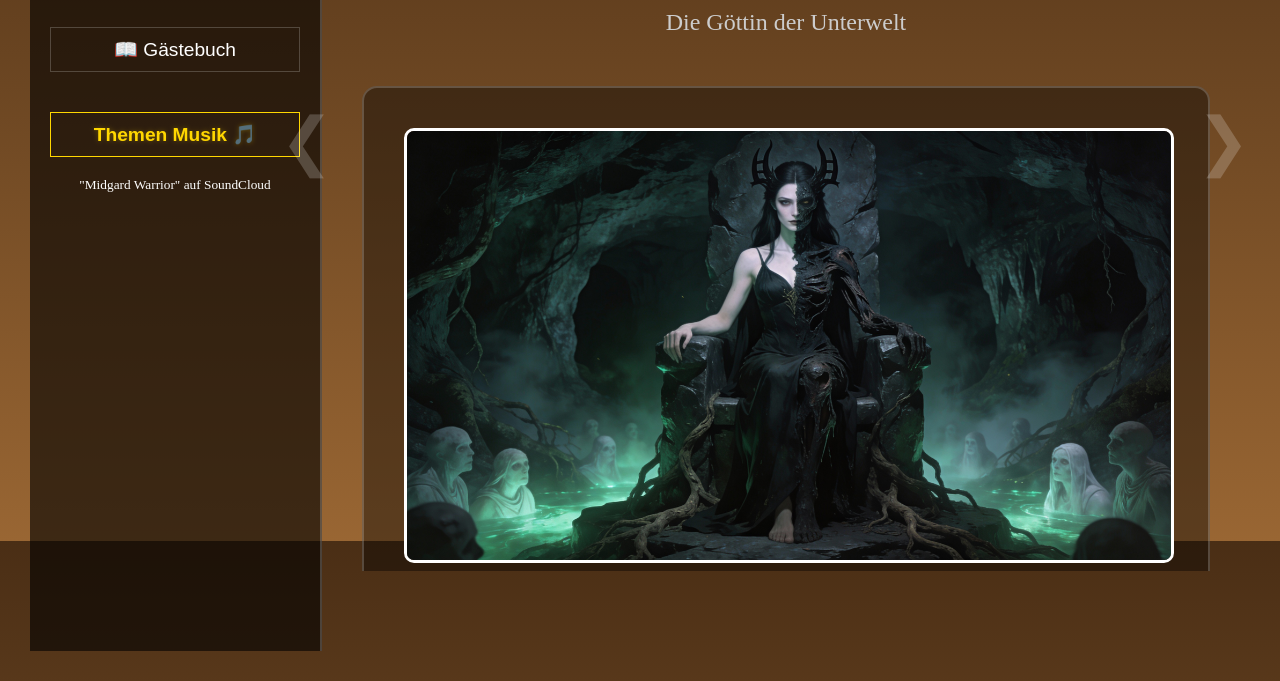
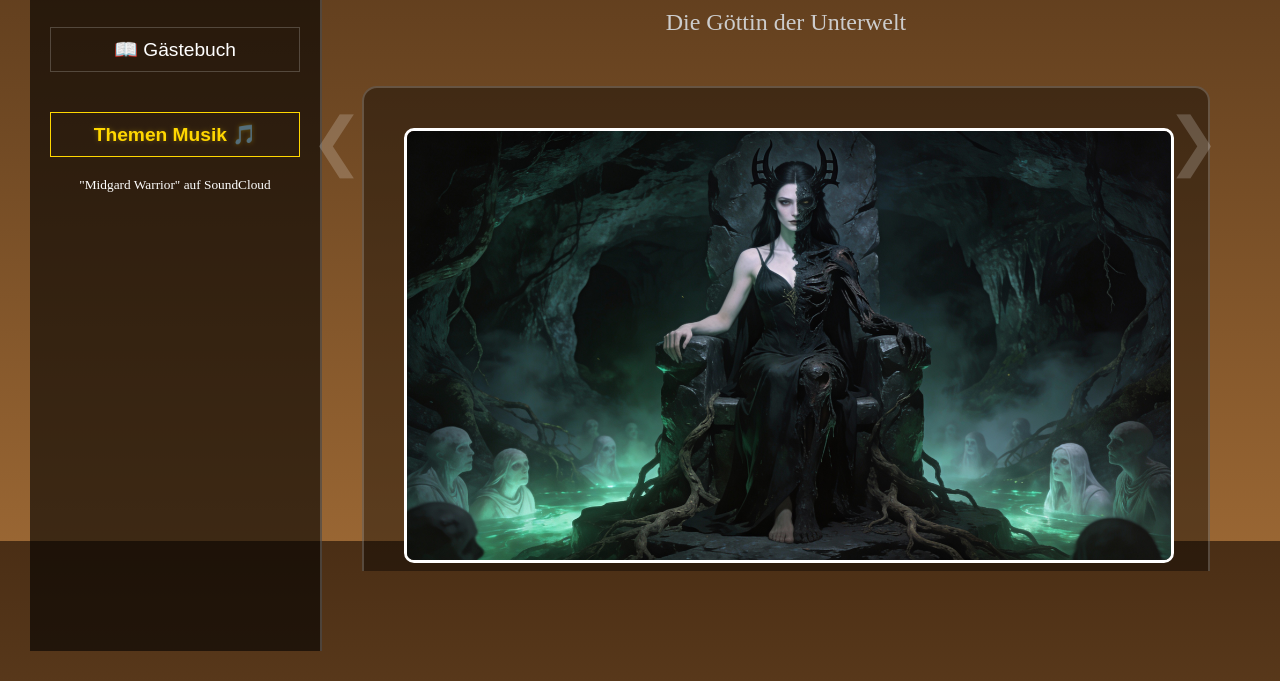
Before and after one commit to Flipsiii/Nordische-Mythologie, a plain HTML site: page Hel.html in a window 1280 px wide. Shown: the part 259-940 px from the top of the page. Drawn offline with Linux system fonts and the light colour scheme.

Commit message:
slideshow style update

```diff
--- a/style1.css
+++ b/style1.css
@@ -581,14 +581,12 @@ h1::after {
     cursor: pointer;
 }
 
-/* Position für den Linken Pfeil (Zurück) */
 .nav-arrow-left {
-    left: 270px;
+    left: 300px;
 }
 
-/* Position für den Rechten Pfeil (Vor) */
 .nav-arrow-right {
-    right: 20px;
+    right: 50px;
 }
 
 /* Anpassung für Handys */
```
